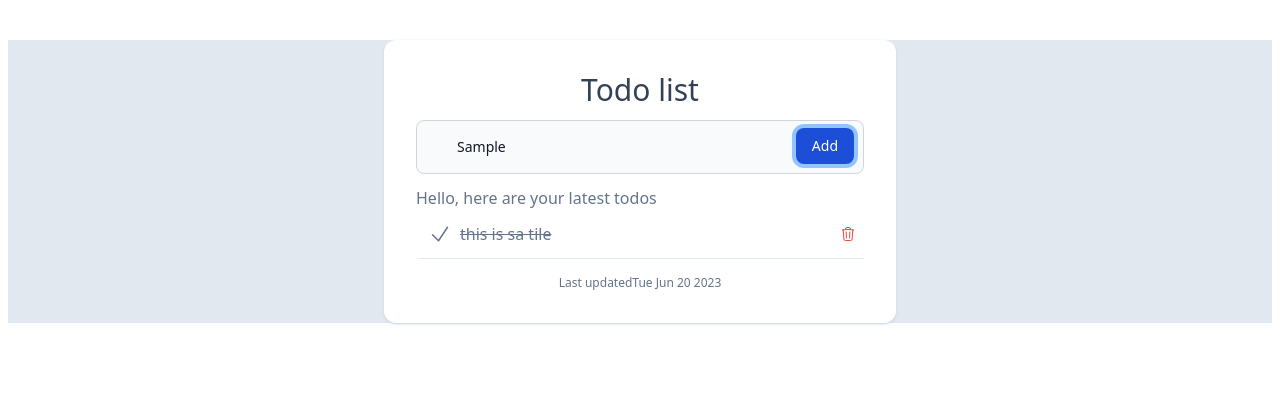
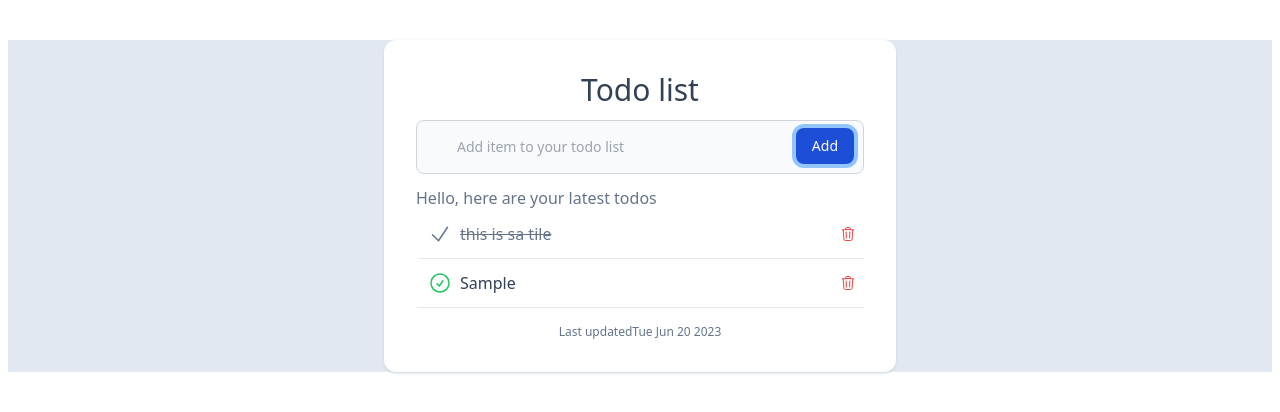
Before and after one commit to Devtown-India/FSWD-10323, a React (Create React App) app in the folder client/: page / in a window 1280 px wide. Both pictures are taken after typing "Sample" into the empty fields and a click on the button "Add". Shown: the top 412 px of the page. Built offline with nearby package versions, Linux system fonts and the light colour scheme.

Commit message:
mark todo as complete

```diff
--- a/client/src/App.jsx
+++ b/client/src/App.jsx
@@ -8,6 +8,16 @@ const App = () => {
 
   const [todos, setTodos] = useState([{title:'this is sa tile',id:"random",complete:true}])
 
+   const changeState = (id)=>{
+    setTodos(todos.map((todo)=>{
+      if(todo.id===id){
+        todo.complete=!todo.complete
+      }
+      return todo
+    }))
+
+  }
+
   return (
     <div className="antialiased  bg-slate-200 text-slate-700 mx-2">
       <div class="max-w-lg mx-auto my-10 bg-white p-8 rounded-xl shadow shadow-slate-300">
@@ -15,15 +25,14 @@ const App = () => {
           <div>
             <h1 class="text-3xl font-medium">Todo list</h1>
           </div>
-          <Header />
+          <Header setTodos={setTodos} />
         </div>
 
         <p class="text-slate-500">{todos.length!==0?`Hello, here are your latest todos`:`Add todos to get started`} </p>
         <div id="todo-container...">
           {/* Todos go here */}
 
-
-          {todos.map((todo) => <Todo todo={todo} />)}
+          {todos.map((todo) => <Todo changeState={changeState} todo={todo} />)}
 
         </div>
         <p class="text-xs text-slate-500 mt-4 text-center">
--- a/client/src/components/Header.jsx
+++ b/client/src/components/Header.jsx
@@ -5,6 +5,7 @@ const Header = ({ setTodos }) => {
   const [todo, setTodo] = useState("");
 
   const handleSubmit = (e) => {
+    if (todo === "") return alert("Please enter a todo");
     setTodos((prevTodos) => [
       ...prevTodos,
       {
@@ -13,6 +14,7 @@ const Header = ({ setTodos }) => {
         complete: false,
       },
     ]);
+    setTodo("");
   };
 
   const handleChange = (e) => {
@@ -22,6 +24,8 @@ const Header = ({ setTodos }) => {
   return (
     <div class="relative w-full my-3">
       <input
+        value={todo}
+        onChange={handleChange}
         type="search"
         id="add-todo"
         class="block p-4 pl-10 w-full text-sm text-gray-900 bg-gray-50 rounded-lg border border-gray-300 focus:ring-blue-500 focus:border-blue-500 dark:bg-gray-700 dark:border-gray-600 dark:placeholder-gray-400 dark:text-white dark:focus:ring-blue-500 dark:focus:border-blue-500"
@@ -29,6 +33,7 @@ const Header = ({ setTodos }) => {
         required
       />
       <button
+        onClick={handleSubmit}
         type="submit"
         id="add-todo-btn"
         class="text-white absolute right-2.5 bottom-2.5 bg-blue-700 hover:bg-blue-800 focus:ring-4 focus:outline-none focus:ring-blue-300 font-medium rounded-lg text-sm px-4 py-2 dark:bg-blue-600 dark:hover:bg-blue-700 dark:focus:ring-blue-800"
--- a/client/src/components/Todo.js
+++ b/client/src/components/Todo.js
@@ -1,5 +1,8 @@
-const Todo = ({ todo }) => {
+const Todo = ({ todo ,changeState}) => {
   const { id, title, complete } = todo;
+
+
+
   return (
     <div
       key={id}
@@ -10,6 +13,7 @@ const Todo = ({ todo }) => {
         <div>
           {!complete ? (
             <svg
+            onClick={()=>changeState(id)}
               xmlns="http://www.w3.org/2000/svg"
               fill="none"
               viewBox="0 0 24 24"
@@ -25,6 +29,7 @@ const Todo = ({ todo }) => {
             </svg>
           ) : (
             <svg
+            onClick={()=>changeState(id)}
               xmlns="http://www.w3.org/2000/svg"
               fill="none"
               viewBox="0 0 24 24"
```
Lines whose indentation alone changed are shown as unchanged.
